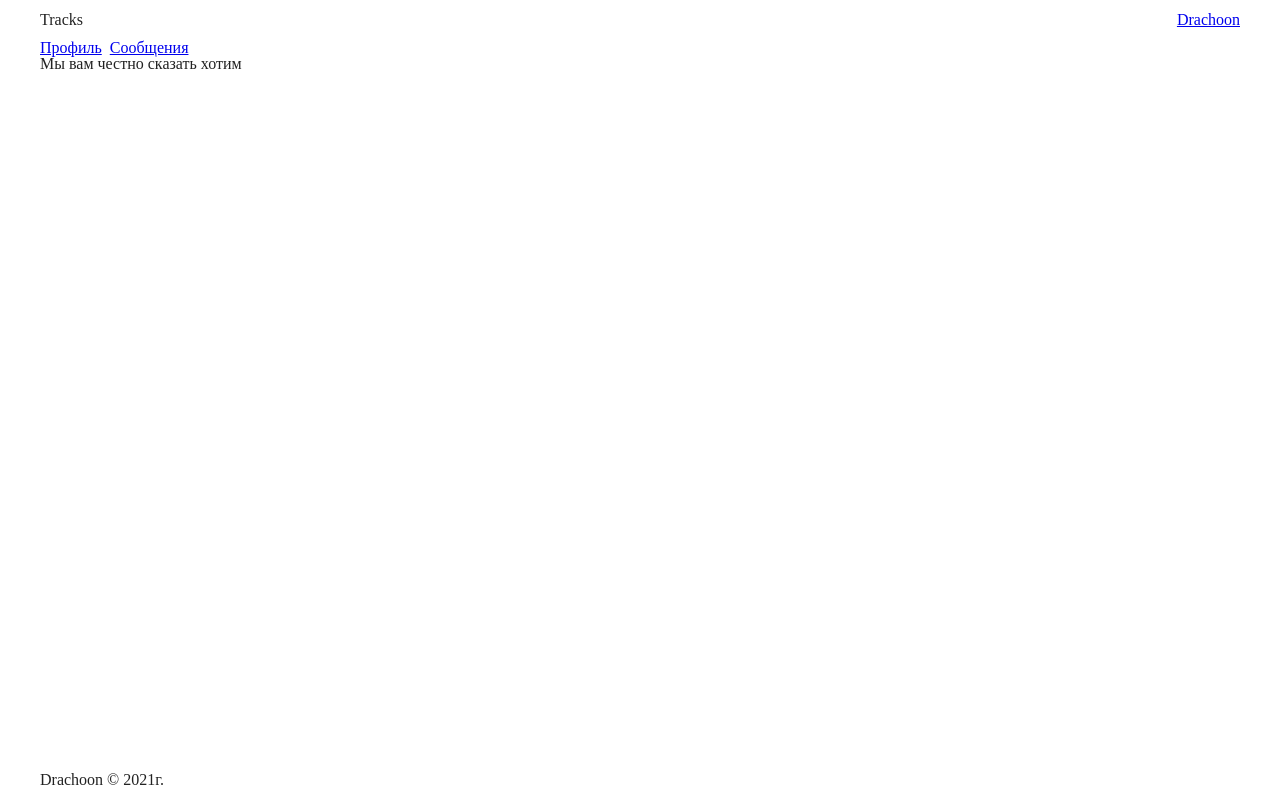
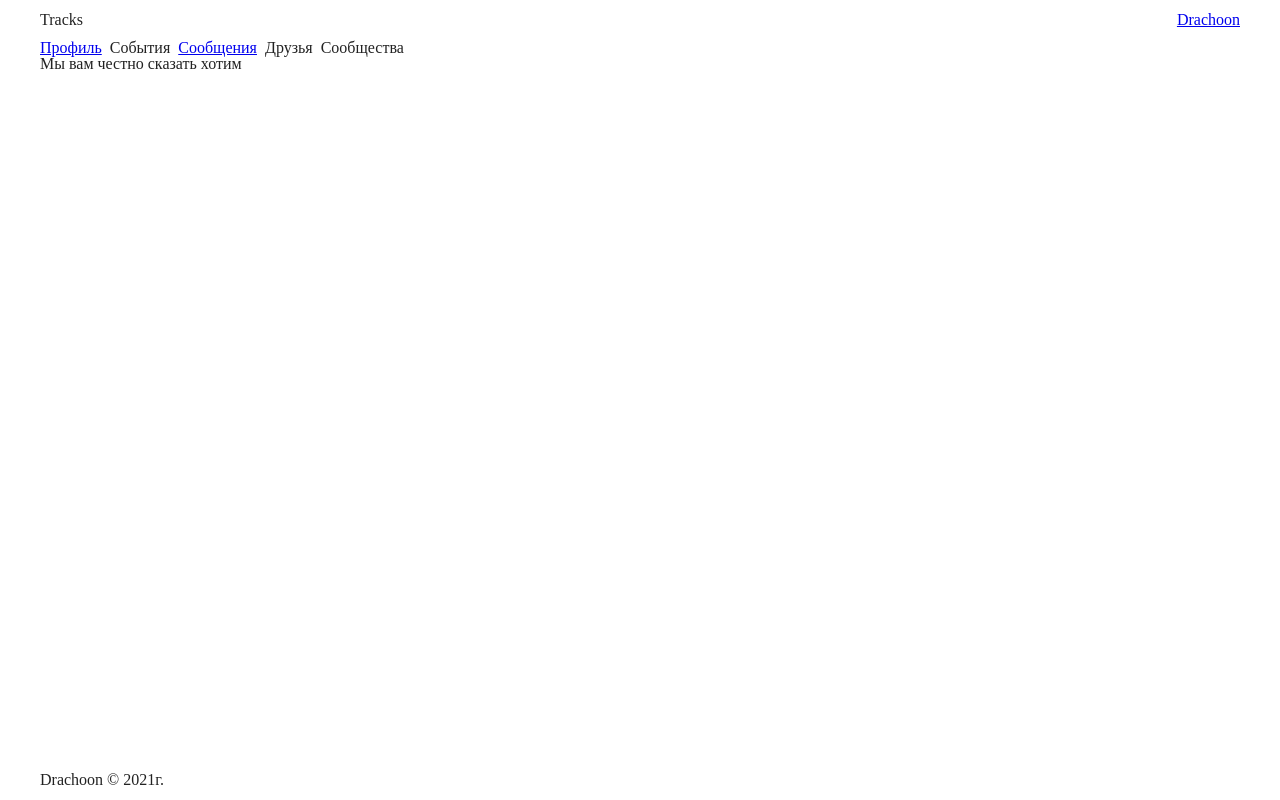
Before and after one commit to Drachoon/tracks, a React (Create React App) app: page /messenger in a window 1280 px wide. Built offline with nearby package versions, Linux system fonts and the light colour scheme.

Commit message:
Реализована маршрутизация.

```diff
--- a/src/component/Body/Body.js
+++ b/src/component/Body/Body.js
@@ -2,13 +2,16 @@ import React from 'react';
 import classes from './Body.module.css';
 import Profile from '../Profile/Profile';
 import Messenger from '../Messenger/Messenger';
+import {BrowserRouter, Route} from 'react-router-dom';
 
 const Body = () => {
     return (
-        <article>
-            {/*<Profile />*/}
-            <Messenger />
-        </article>
+        <BrowserRouter>
+            <article>
+                <Route path="/profile" component={Profile}></Route>
+                <Route path="/messenger" component={Messenger}></Route>
+            </article>
+        </BrowserRouter>
     );
 }
 
--- a/src/component/Main_menu/Main_menu.js
+++ b/src/component/Main_menu/Main_menu.js
@@ -5,7 +5,10 @@ const Main_menu = () => {
     return (
         <nav>
             <a href="profile">Профиль</a> &nbsp;
-            <a href="messenger">Сообщения</a>
+            <a>События</a> &nbsp;
+            <a href="messenger">Сообщения</a> &nbsp;
+            <a>Друзья</a> &nbsp;
+            <a>Сообщества</a>
         </nav>
     )
 }
```
